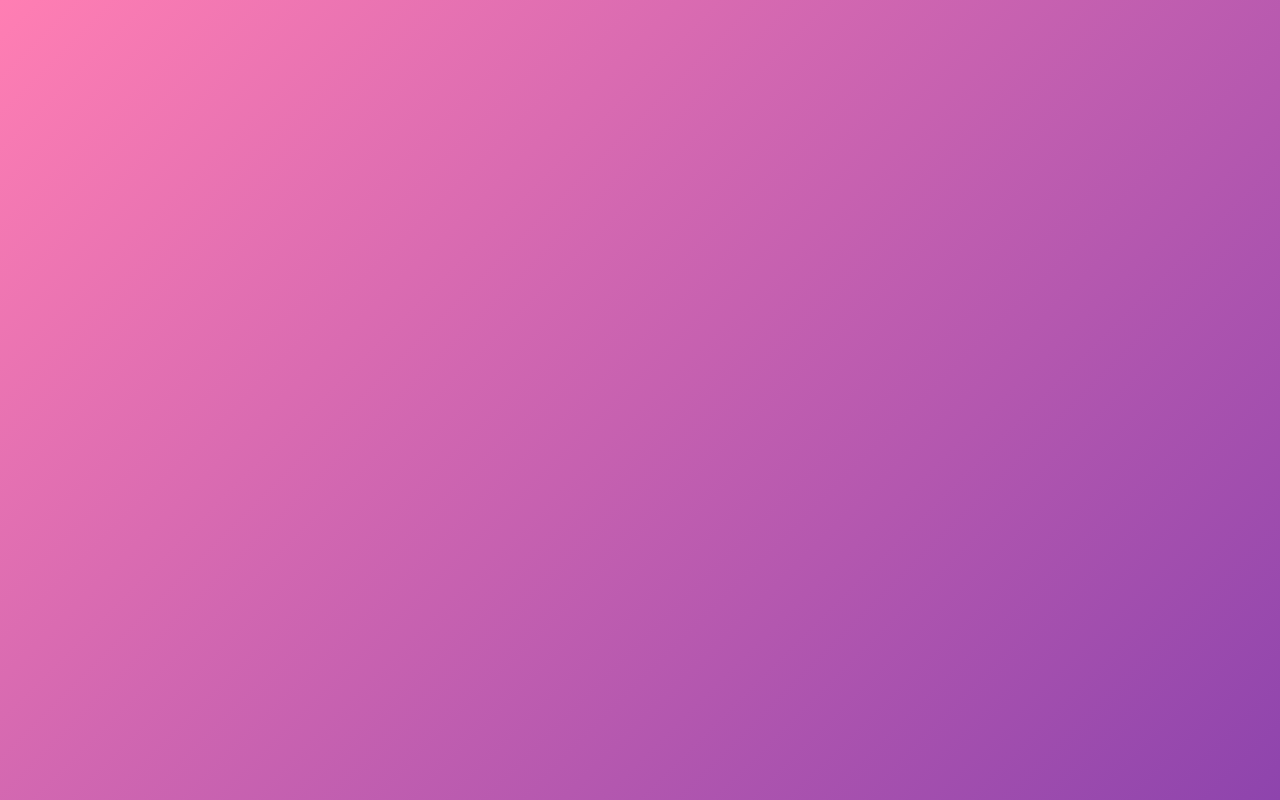
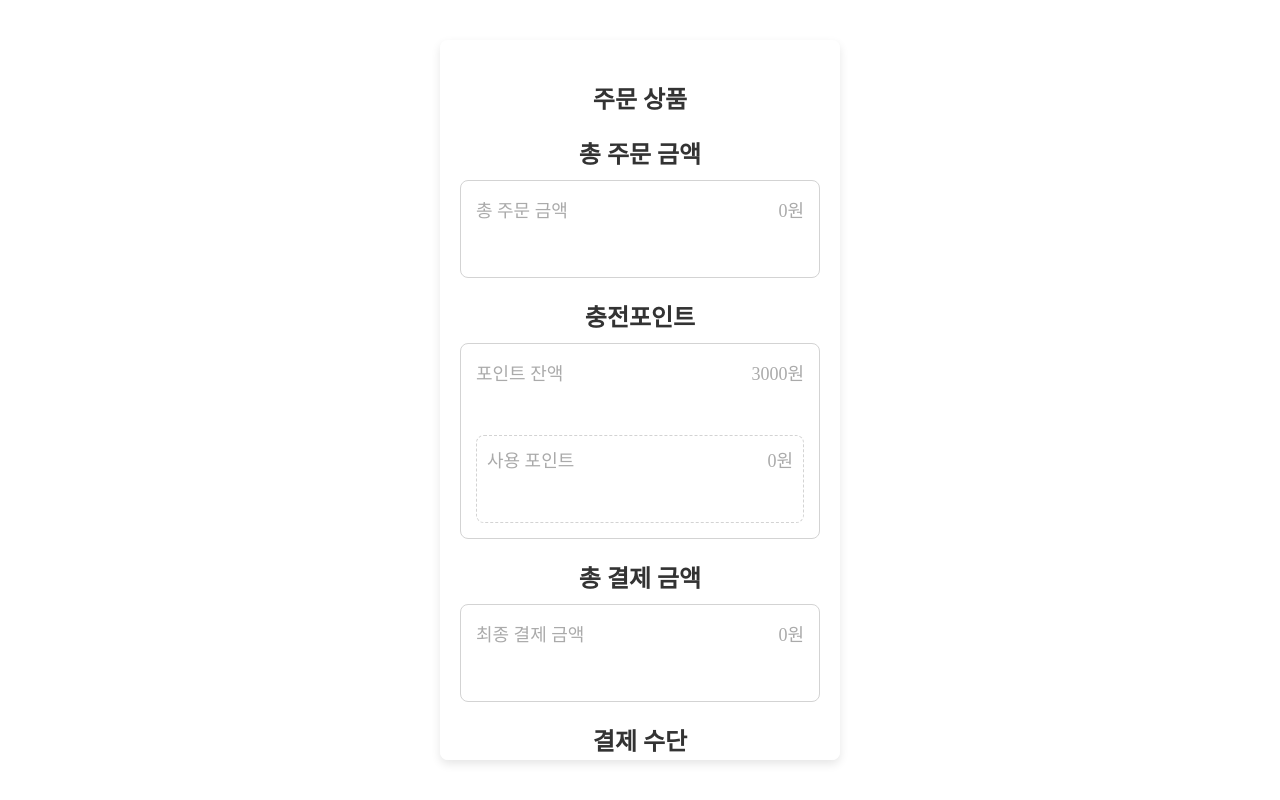
Before and after one commit to yangjunsik/food, a React (Create React App) app in the folder frontend/: page /payment in a window 1280 px wide. Before the commit this address had no page. Built offline with nearby package versions, Linux system fonts and the light colour scheme; sample sign-in values are in the browser's storage.

Commit message:
정센
정센 및 결제창

```diff
--- a/frontend/src/App.css
+++ b/frontend/src/App.css
@@ -1,38 +1,9 @@
-.App {
-  text-align: center;
+body{
+  margin: 0;
+  padding: 0;
+  font-family: 'Pretendard-Regular', Arial, sans-serif;
+  background: linear-gradient(135deg, #ff7eb3, #8e44ad);
+  height: 100%; /* 전체 높이 */
+  overflow-y: auto; /* 세로 스크롤 활성화 */
+  overflow-x: hidden; /* 가로 스크롤 비활성화 */
 }
-
-.App-logo {
-  height: 40vmin;
-  pointer-events: none;
-}
-
-@media (prefers-reduced-motion: no-preference) {
-  .App-logo {
-    animation: App-logo-spin infinite 20s linear;
-  }
-}
-
-.App-header {
-  background-color: #282c34;
-  min-height: 100vh;
-  display: flex;
-  flex-direction: column;
-  align-items: center;
-  justify-content: center;
-  font-size: calc(10px + 2vmin);
-  color: white;
-}
-
-.App-link {
-  color: #61dafb;
-}
-
-@keyframes App-logo-spin {
-  from {
-    transform: rotate(0deg);
-  }
-  to {
-    transform: rotate(360deg);
-  }
-}
--- a/frontend/src/App.js
+++ b/frontend/src/App.js
@@ -5,6 +5,7 @@ import Register from './components/Register';
 import ChooseRestaurant from './components/ChooseRestaurant';
 import Gongsikdang from './components/Gongsikdang'; // Gongsikdang 컴포넌트 임포트
 import InfoRestaurant from './components/InfoRestaurant'; // 컴포넌트 추가
+import Payment from "./components/Payment";
 
 function App() {
     // isAuthenticated를 sessionStorage를 기반으로 관리
@@ -40,6 +41,10 @@ function App() {
                     path="/infoRestaurant"
                     element={isAuthenticated ? <InfoRestaurant /> : <Navigate to="/login" />}
                 />
+                <Route
+                    path="/payment"
+                    element={isAuthenticated ? <Payment /> : <Navigate to="/login" />}
+                />
 
                 {/* 기본 경로 */}
                 <Route
--- a/frontend/src/components/ChooseRestaurant.js
+++ b/frontend/src/components/ChooseRestaurant.js
@@ -12,6 +12,7 @@ function ChooseRestaurant() {
     };
 
     return (
+        <section className="ch-section">
             <div className="container">
                 <h2>식당을 선택하세요</h2>
 
@@ -52,6 +53,7 @@ function ChooseRestaurant() {
                     <button onClick={handleLogout}>로그아웃</button>
                 </div>
             </div>
+        </section>
     );
 }
 
--- a/frontend/src/components/Login.js
+++ b/frontend/src/components/Login.js
@@ -29,6 +29,7 @@ function Login({ onLogin }) {
     };
 
     return (
+        <div className="login-container">
             <main>
                 <form onSubmit={handleSubmit}>
                     <div className="logo-circle"></div>
@@ -62,8 +63,8 @@ function Login({ onLogin }) {
                         회원가입
                     </button>
                 </form>
-
             </main>
+        </div>
     );
 }
 
--- /dev/null
+++ b/frontend/src/components/Payment.js
@@ -0,0 +1,81 @@
+import React from "react";
+import { useLocation } from "react-router-dom";
+import "./css/payment.css"; // 주신 CSS 파일 연결
+
+function Payment() {
+    const location = useLocation();
+    const { cart } = location.state || { cart: [] }; // 전달받은 상태가 없을 경우 기본값 설정
+
+    // 총 금액 계산
+    const totalAmount = cart.reduce((sum, item) => sum + item.price * item.quantity, 0);
+    const pointBalance = 3000; // 예시로 설정한 포인트 잔액
+    const pointUsage = pointBalance >= totalAmount ? totalAmount : pointBalance; // 사용 포인트 계산
+    const finalAmount = totalAmount - pointUsage; // 최종 결제 금액
+
+    return (
+        <section className="pay-section">
+            <div className="container">
+            {/* 주문 상품 */}
+            <h2>주문 상품</h2>
+            {cart.map((item, index) => (
+                <div key={index} className="white-box">
+                    <p>{item.name}</p>
+                    <div className="flex-container">
+                        <p>수량: {item.quantity}개</p>
+                        <p>{item.price * item.quantity}원</p>
+                    </div>
+                </div>
+            ))}
+
+            {/* 총 주문 금액 */}
+            <h2>총 주문 금액</h2>
+            <div className="white-box">
+                <div className="flex-container">
+                    <p>총 주문 금액</p>
+                    <p>{totalAmount}원</p>
+                </div>
+            </div>
+
+            {/* 충전 포인트 */}
+            <h2>충전포인트</h2>
+            <div className="white-box">
+                <div className="flex-container">
+                    <p>포인트 잔액</p>
+                    <p>{pointBalance}원</p>
+                </div>
+                <div className="transparent-box">
+                    <div className="flex-container">
+                        <p>사용 포인트</p>
+                        <p>{pointUsage}원</p>
+                    </div>
+                </div>
+            </div>
+
+            {/* 총 결제 금액 */}
+            <h2>총 결제 금액</h2>
+            <div className="white-box">
+                <div className="flex-container">
+                    <p>최종 결제 금액</p>
+                    <p>{finalAmount}원</p>
+                </div>
+            </div>
+
+            {/* 결제 수단 */}
+            <h2>결제 수단</h2>
+            <div className="payment-option">
+                <input type="radio" id="simple-account" name="payment-method" value="simple-account" defaultChecked />
+                <label htmlFor="simple-account">계좌 간편결제</label>
+            </div>
+            <div className="payment-option">
+                <input type="radio" id="card-payment" name="payment-method" value="card" />
+                <label htmlFor="card-payment">카드 간편결제</label>
+            </div>
+
+            {/* 결제하기 버튼 */}
+            <button className="submit-btn">결제하기</button>
+        </div>
+        </section>
+    );
+}
+
+export default Payment;
--- a/frontend/src/components/Register.js
+++ b/frontend/src/components/Register.js
@@ -114,7 +114,8 @@ function Register() {
     };
 
     return (
-        <main>
+        <div className="register-container">
+            <main>
             <div className="logo-circle"></div>
             <h1>회원가입</h1>
             <form onSubmit={handleSubmit}>
@@ -205,6 +206,7 @@ function Register() {
                 </section>
             </form>
         </main>
+        </div>
     );
 }
 
--- a/frontend/src/components/css/ChooseRestaurant.css
+++ b/frontend/src/components/css/ChooseRestaurant.css
@@ -1,107 +1,92 @@
 @import url('common.css');
 
-/* 전체 스타일 */
-body {
-    font-family: 'Pretendard-Regular' ; /* Pretendard 폰트 적용 */
+/* 전체 배경 */
+.ch-section {
     display: flex;
     justify-content: center;
     align-items: center;
-    height: 100vh;
-    margin: 0;
-    background-color: var(--lightgray);
-    color: var(--black);
+    min-height: 100vh; /* 화면의 전체 높이 */
+    background-color: #f9f9f9; /* 배경색 */
+    padding: 20px; /* 여백 */
 }
 
+/* 메인 컨테이너 */
 .container {
+    background-color: white;
+    padding: 30px;
+    border-radius: 12px;
+    box-shadow: 0 4px 8px rgba(0, 0, 0, 0.1);
+    width: 90%;
+    max-width: 400px;
     text-align: center;
 }
 
+/* 제목 스타일 */
 h2 {
-    margin-bottom: 30px;
-    font-size: var(--font--large); /* 공용 변수로 크기 설정 */
-    color: var(--black); /* 글씨 색상 */
+    margin-bottom: 20px;
+    font-size: 1.5em;
+    color: #333;
 }
 
+/* 레스토랑 리스트 */
 .restaurant-list {
     display: flex;
-    justify-content: space-around;
-    gap: 20px; /* 네모들 간의 간격 추가 */
-    margin-bottom: 40px;
+    flex-direction: column;
+    gap: 15px;
+    margin-bottom: 20px;
 }
 
-.restaurant {
-    text-decoration: none;
-    color: inherit;
+/* 레스토랑 박스 */
+.restaurant-box {
+    padding: 20px;
+    border-radius: 10px;
+    box-shadow: 0 2px 4px rgba(0, 0, 0, 0.1);
+    text-align: center;
+    background-color: #f1f1f1;
+    cursor: pointer;
+    transition: transform 0.2s, box-shadow 0.2s;
 }
 
-.restaurant-box {
-    width: 200px;
-    height: 150px;
-    display: flex;
-    justify-content: center;
-    align-items: center;
-    background-color: var(--white); /* 공용 색상 변수 */
-    border-radius: 8px;
-    box-shadow: 0 4px 8px rgba(0, 0, 0, 0.1);
-    cursor: pointer;
+.restaurant-box:hover {
+    transform: translateY(-3px);
+    box-shadow: 0 4px 8px rgba(0, 0, 0, 0.2);
 }
 
 .restaurant-box h3 {
-    font-size: var(--font--regular); /* 공용 변수로 크기 설정 */
-    font-weight: 600; /* Pretendard-Regular 600 적용 */
-    color: var(--black); /* 글씨 색상 */
+    margin: 0;
+    font-size: 1.2em;
+    color: #333;
 }
 
-/* 마이페이지 스타일 */
-.mypage {
-    margin-top: 40px;
-    display: flex;
-    justify-content: center;
+/* 마이페이지 박스 */
+.mypage-box {
+    padding: 15px;
+    background-color: #e74c3c;
+    color: white;
+    border-radius: 10px;
+    cursor: pointer;
+    transition: background-color 0.2s, transform 0.2s;
 }
 
-.mypage-box {
-    width: 200px;
-    height: 100px;
-    display: flex;
-    justify-content: center;
-    align-items: center;
-    background-color: var(--red); /* 공용 색상 변수 */
-    border-radius: 8px;
-    box-shadow: 0 4px 8px rgba(0, 0, 0, 0.1);
-    cursor: pointer;
+.mypage-box:hover {
+    background-color: #c0392b;
+    transform: translateY(-3px);
 }
 
-.mypage-box h3 {
-    font-size: var(--font--regular); /* 공용 변수로 크기 설정 */
-    font-weight: 600; /* Pretendard-Regular 600 적용 */
-    color: var(--white);
-}
-
-/* hover 효과 */
-.restaurant-box:hover, .mypage-box:hover {
-    opacity: 0.8;
-}
-
-a{
-    text-decoration: none;
-}
-
-.logout {
-    text-align: center;
-    margin-top: 20px;
-}
-
+/* 로그아웃 버튼 */
 .logout button {
-    background-color: #f44336; /* 빨간색 */
+    width: 100%;
+    padding: 12px;
+    background-color: #e74c3c;
     color: white;
     border: none;
-    border-radius: 4px;
-    padding: 10px 20px;
-    font-size: 16px;
+    border-radius: 8px;
+    font-size: 1em;
     cursor: pointer;
-    transition: background-color 0.3s ease;
+    transition: background-color 0.2s, transform 0.2s;
 }
 
 .logout button:hover {
-    background-color: #d32f2f; /* 어두운 빨간색 */
+    background-color: #c0392b;
+    transform: translateY(-3px);
 }
--- a/frontend/src/components/css/Login.css
+++ b/frontend/src/components/css/Login.css
@@ -1,7 +1,7 @@
 @import url('common.css'); /* 기존 common.css 활용 */
 
 /* 배경 그라데이션 */
-body {
+.login-container{
     background: linear-gradient(135deg, #ff7eb3, #8e44ad);
     margin: 0;
     padding: 0;
@@ -10,7 +10,7 @@ body {
     align-items: center;
     height: 100vh;
     font-family: 'Pretendard-Regular', Arial, sans-serif;
-    overflow: hidden;
+    overflow: hidden; /* 스크롤 숨김 */
 }
 
 /* 메인 컨테이너 */
@@ -134,7 +134,7 @@ p {
 }
 
 .signup-button:hover {
-    color: #ff7eb3;
+    color: gray;
 }
 
 /* 애니메이션 */
--- /dev/null
+++ b/frontend/src/components/css/payment.css
@@ -0,0 +1,90 @@
+@import url('common.css');
+
+/* 공통 스타일 */
+.pay-section{
+    font-family: 'Pretendard-Regular';
+    display: flex;
+    justify-content: center;
+    align-items: center;
+    height: 100vh;
+    margin: 0;
+    background-color: white;
+}
+
+/* container에 스크롤 활성화 */
+.container {
+    background-color: white;
+    padding: 20px;
+    border-radius: 8px;
+    box-shadow: 0 4px 10px rgba(0, 0, 0, 0.1);
+    width: 100%;
+    max-width: 400px;
+    max-height: 90vh; /* 화면의 90% 높이 제한 */
+    overflow-y: auto; /* 세로 스크롤 활성화 */
+    overflow-x: hidden; /* 가로 스크롤 비활성화 */
+}
+
+h2 {
+    margin: 20px 0 10px;
+    font-size: var(--font--regular);
+}
+
+/* 박스 스타일 */
+.white-box {
+    background-color: white;
+    border: 1px solid lightgray;
+    padding: 15px;
+    border-radius: 8px;
+    margin-bottom: 20px;
+}
+
+.transparent-box {
+    background-color: white;
+    border: 1px dashed lightgray;
+    padding: 10px;
+    border-radius: 8px;
+    margin-top: 10px;
+}
+
+/* 텍스트 크기 줄이기 */
+.white-box p {
+    display: flex;
+    justify-content: space-between;
+    align-items: center;
+    font-size: var(--font--small);
+}
+
+
+/* 정렬 스타일 */
+.flex-container {
+    display: flex;
+    justify-content: space-between;
+    align-items: center;
+}
+
+/* 결제 수단 */
+.payment-option {
+    display: flex;
+    align-items: center;
+    margin-bottom: 10px;
+}
+
+.payment-option label {
+    font-size: var(--font--small);
+}
+
+/* 버튼 스타일 */
+button {
+    width: 100%;
+    padding: 10px;
+    background-color: #e74c3c;
+    color: white;
+    font-size: var(--font--regular);
+    border: none;
+    border-radius: 8px;
+    cursor: pointer;
+}
+
+button:hover {
+    background-color: #c0392b;
+}
--- a/frontend/src/components/css/register.css
+++ b/frontend/src/components/css/register.css
@@ -1,7 +1,7 @@
 @import url('common.css'); /* 공용 CSS 가져오기 */
 
 /* 배경 그라데이션 */
-body {
+.register-container{
     background: linear-gradient(135deg, #ff7eb3, #8e44ad);
     margin: 0;
     padding: 0;
```
Also changed, not shown: frontend/src/components/InfoRestaurant.js (+9 -3 lines), frontend/src/components/css/InfoRestaurant.css (+101 -25 lines). Lines whose indentation alone changed are shown as unchanged.
